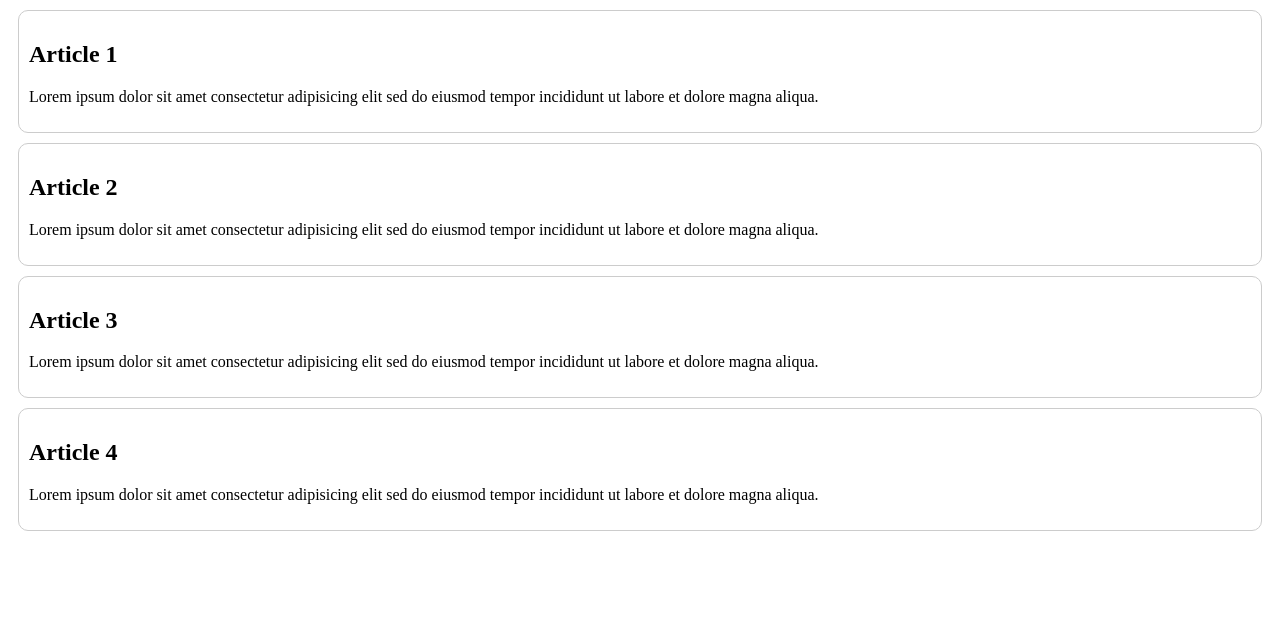
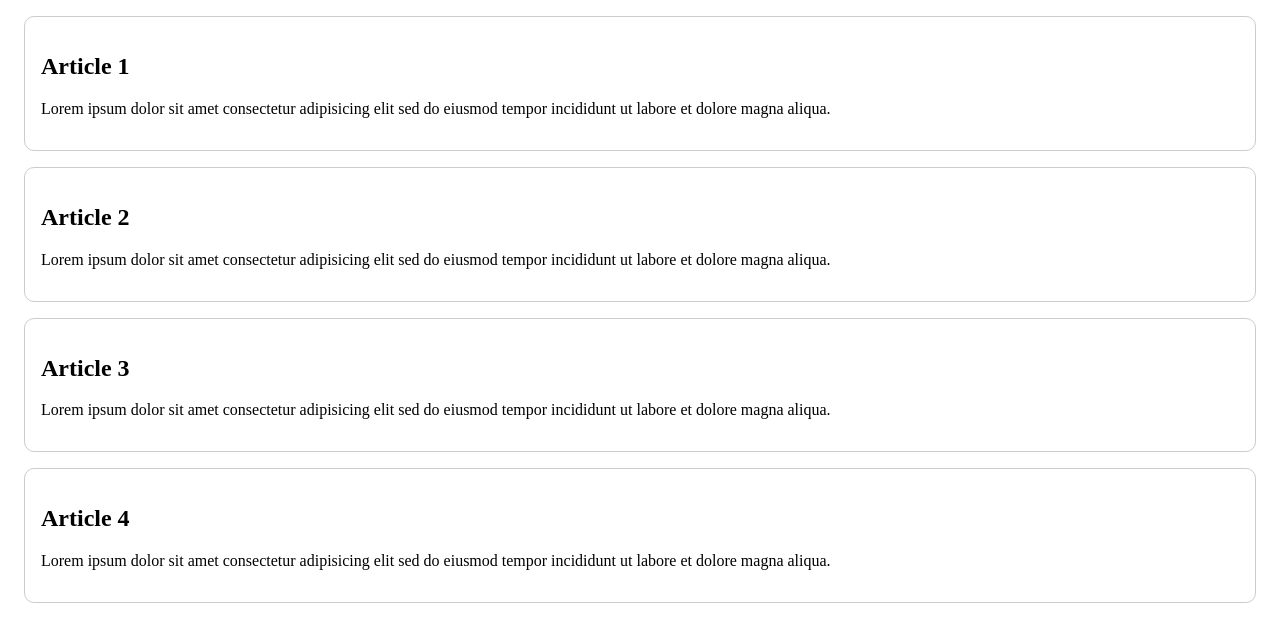
Before and after one commit to jercilla-at-penascal/js-front-step-1, a plain HTML site: page index.html in a window 1280 px wide. Drawn offline with Linux system fonts and the light colour scheme.

Commit message:
Update style.css

```diff
--- a/style.css
+++ b/style.css
@@ -1,8 +1,8 @@
 .article {
   border: 1px solid #ccc;
-  padding: 10px;
-  margin: 10px;
   border-radius: 10px;
+  padding: 1rem;
+  margin: 1rem;
 }
 
 .destacado {
```
